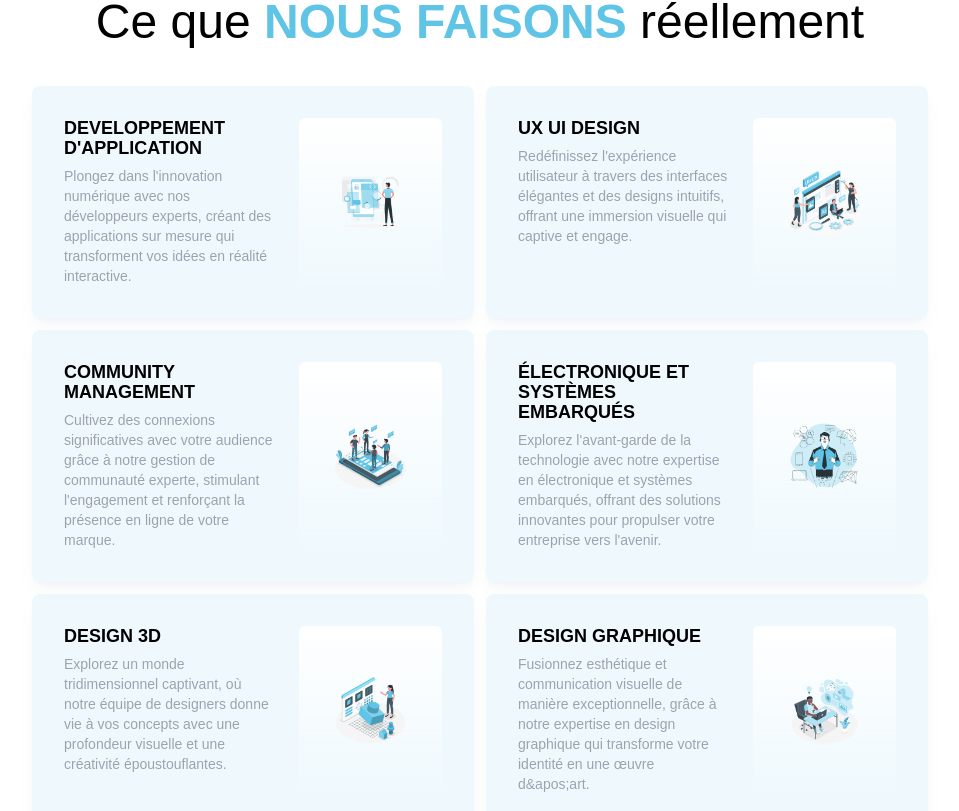
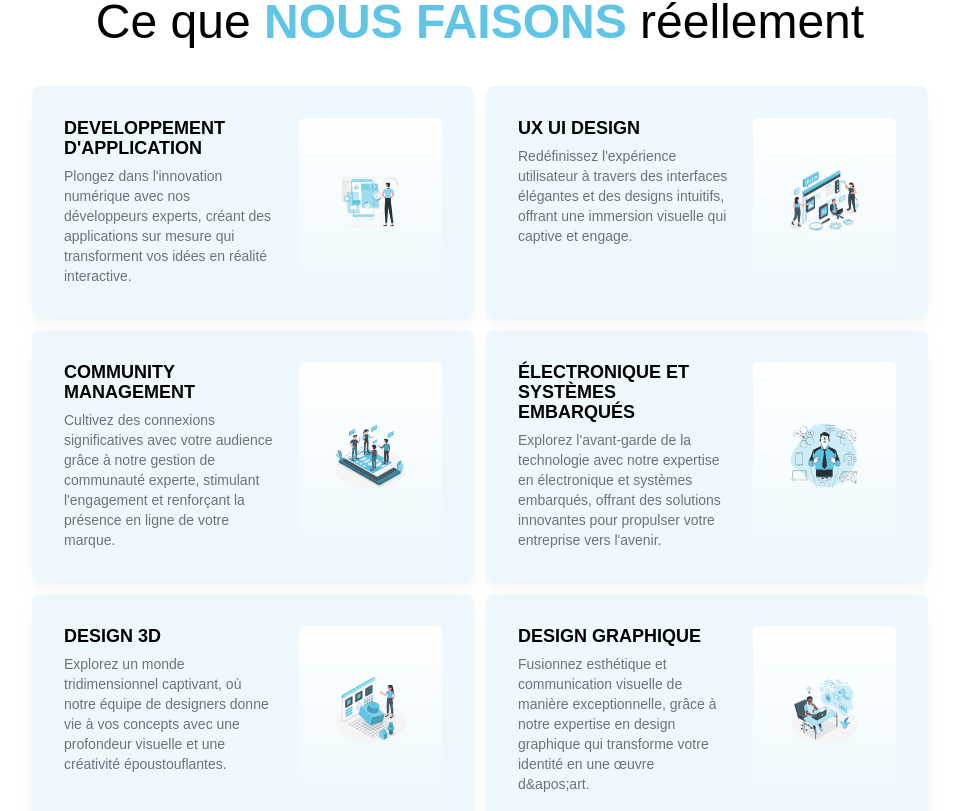
Before and after one commit to firmdigital/website, a React (Create React App) app: page / in a window 1280 px wide. Shown: the part 1489-2300 px from the top of the page, without its empty margins (160-1119 px from the left). Built offline with nearby package versions, Linux system fonts and the light colour scheme.

Commit message:
clear console error

```diff
--- a/src/components/Services.jsx
+++ b/src/components/Services.jsx
@@ -83,7 +83,7 @@ function Services() {
                 <h1 className="font-semibold leading-5 text-lg uppercase">
                   {service.name}
                 </h1>
-                <span className="text-sm text-gray-400 overflow-hidden text-ellipsis">
+                <span className="text-sm text-gray-500 overflow-hidden text-ellipsis">
                   {service.desription}
                 </span>
               </div>
@@ -129,7 +129,7 @@ function Services() {
                   <h1 className="font-semibold leading-5 text-lg uppercase">
                     {service.name}
                   </h1>
-                  <span className="text-sm text-gray-400 font-light">
+                  <span className="text-sm text-gray-500 font-light">
                     {service.desription}
                   </span>
                 </div>
```
Also changed, not shown: public/assets/vector.png (deleted), public/logo512.png (deleted), public/manifest.json.
